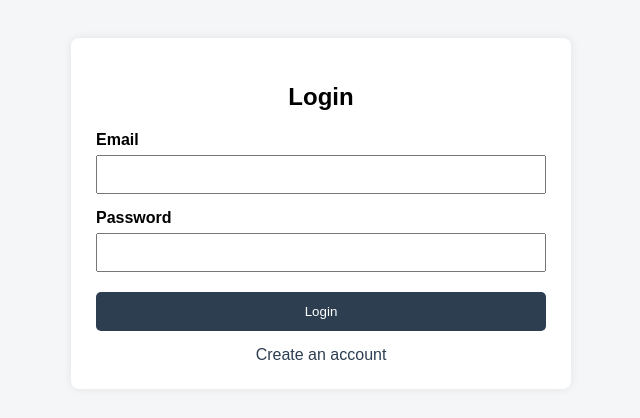
After one commit to scottiesage/capstone, a PHP site: page /login.php in a window 1280 px wide. The commit adds this page. Shown: the top 418 px of the page, without its empty margins (319-959 px from the left). Run offline with PHP 8.4, Linux system fonts and the light colour scheme.

Commit message:
made login pages

```diff
--- a/db_connect.php
+++ b/db_connect.php
@@ -1,8 +1,8 @@
 <?php
 $host = "localhost";
-$username = "root";        // your mysql username
-$password = "";            // your mysql password
-$database = "capstone"; // your database name
+$username = "root";
+$password = "";
+$database = "capstone";
 
 $conn = new mysqli($host, $username, $password, $database);
 
--- /dev/null
+++ b/login.php
@@ -0,0 +1,135 @@
+<?php
+session_start();
+include 'db_connect.php';
+
+$errorMessage = "";
+
+if ($_SERVER["REQUEST_METHOD"] == "POST") {
+    $email = trim($_POST['email']);
+    $password = $_POST['password'];
+
+    $stmt = $conn->prepare("SELECT user_id, email, password_hash FROM `User` WHERE email = ?");
+    $stmt->bind_param("s", $email);
+    $stmt->execute();
+    $result = $stmt->get_result();
+
+    if ($result->num_rows === 1) {
+        $user = $result->fetch_assoc();
+
+        if (password_verify($password, $user['password_hash'])) {
+            $_SESSION['user_id'] = $user['user_id'];
+            $_SESSION['email'] = $user['email'];
+
+            header("Location: transaction.php");
+            exit();
+        } else {
+            $errorMessage = "Invalid email or password.";
+        }
+    } else {
+        $errorMessage = "Invalid email or password.";
+    }
+
+    $stmt->close();
+}
+?>
+
+<!DOCTYPE html>
+<html lang="en">
+<head>
+    <meta charset="UTF-8">
+    <meta name="viewport" content="width=device-width, initial-scale=1.0">
+    <title>Login</title>
+    <style>
+        body {
+            font-family: Arial, sans-serif;
+            background-color: #f4f6f8;
+            padding: 30px;
+        }
+
+        .container {
+            max-width: 450px;
+            margin: auto;
+            background: white;
+            padding: 25px;
+            border-radius: 8px;
+            box-shadow: 0 0 10px rgba(0,0,0,0.08);
+        }
+
+        h2 {
+            text-align: center;
+            margin-bottom: 20px;
+        }
+
+        label {
+            display: block;
+            margin-top: 15px;
+            margin-bottom: 6px;
+            font-weight: bold;
+        }
+
+        input {
+            width: 100%;
+            padding: 10px;
+            box-sizing: border-box;
+        }
+
+        .btn {
+            margin-top: 20px;
+            width: 100%;
+            padding: 12px;
+            background-color: #2c3e50;
+            color: white;
+            border: none;
+            cursor: pointer;
+            border-radius: 5px;
+        }
+
+        .btn:hover {
+            background-color: #1f2d3a;
+        }
+
+        .error {
+            background: #f8d7da;
+            color: #721c24;
+            padding: 10px;
+            margin-top: 15px;
+            border-radius: 5px;
+        }
+
+        .link {
+            text-align: center;
+            margin-top: 15px;
+        }
+
+        .link a {
+            color: #2c3e50;
+            text-decoration: none;
+        }
+    </style>
+</head>
+<body>
+<div class="container">
+    <h2>Login</h2>
+
+    <?php if (!empty($errorMessage)): ?>
+        <div class="error"><?php echo htmlspecialchars($errorMessage); ?></div>
+    <?php endif; ?>
+
+    <form method="POST">
+        <label>Email</label>
+        <input type="email" name="email" required>
+
+        <label>Password</label>
+        <input type="password" name="password" required>
+
+        <button type="submit" class="btn">Login</button>
+    </form>
+
+    <div class="link">
+        <a href="register.php">Create an account</a>
+    </div>
+</div>
+</body>
+</html>
+
+<?php $conn->close(); ?>
```
Also changed, not shown: auth_check.php (added, +8 -0 lines), balancesheetgen.php (+26 -7 lines), logout.php (added, +8 -0 lines), register.php (added, +158 -0 lines), transaction.php (+50 -36 lines), transactionentry.php (+62 -28 lines).
